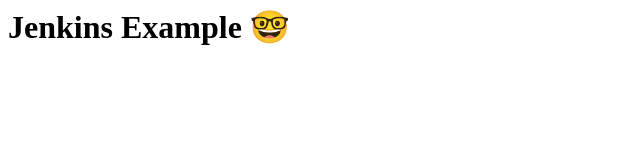
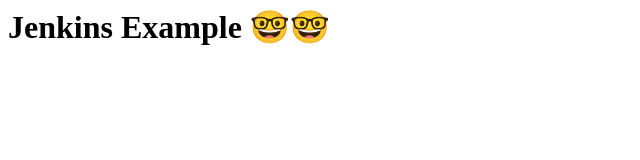
Before and after one commit to ashokide/cicd-demo, a plain HTML site: page index.html in a window 1280 px wide. Shown: the whole page, without its empty margins (0-640 px from the left). Drawn offline with Linux system fonts and the light colour scheme.

Commit message:
Update index.html

```diff
--- a/index.html
+++ b/index.html
@@ -3,6 +3,6 @@
     <title>Jenkins</title>
   </head>
   <body>
-    <h1>Jenkins Example 🤓</h1>
+    <h1>Jenkins Example 🤓🤓</h1>
   </body>
 </html>
```
